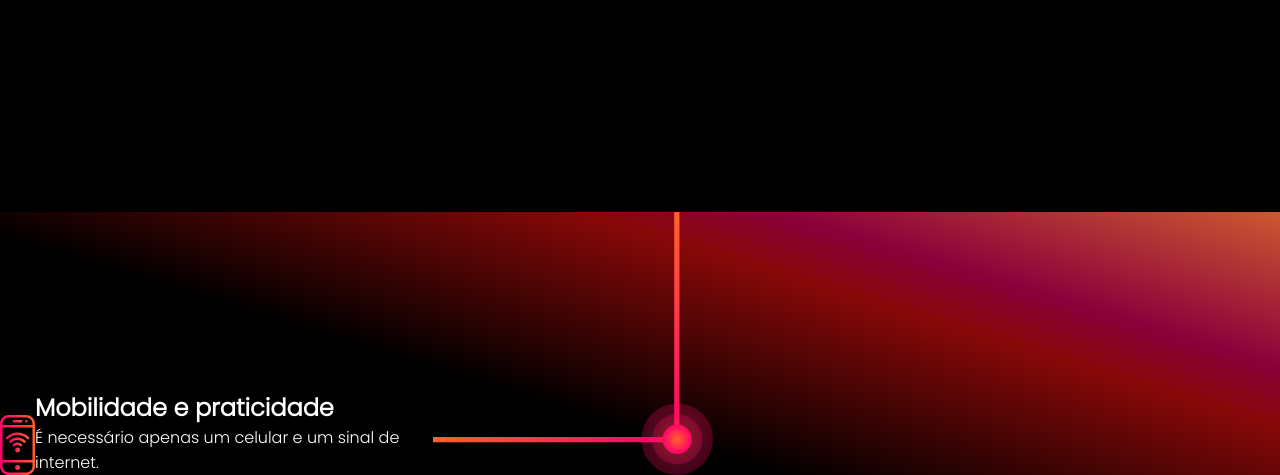
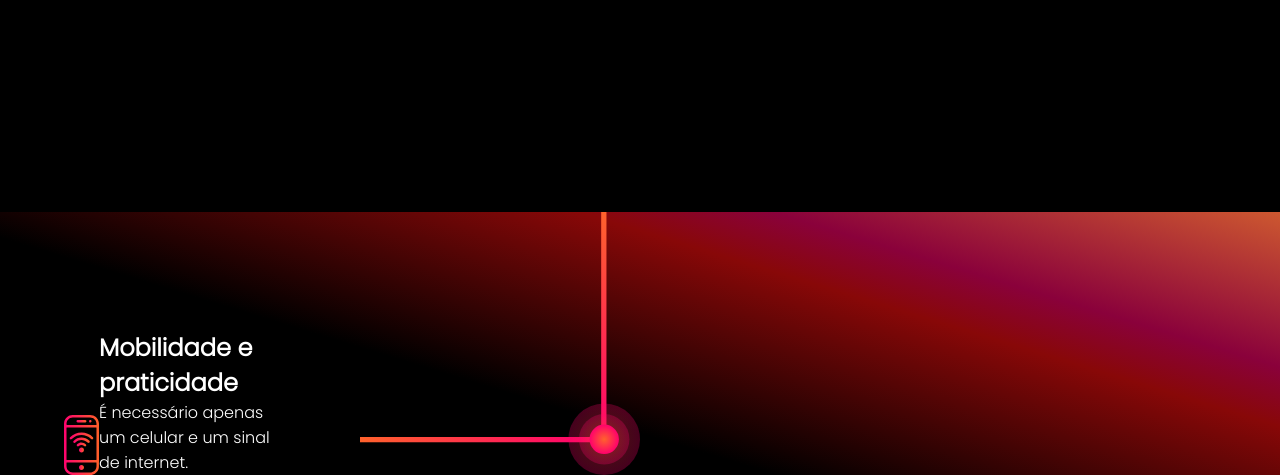
Before and after one commit to MarcioCV/LandingFunil, a plain HTML site: page index.html in a window 1280 px wide. Shown: the part 588-1063 px from the top of the page. Drawn offline with Linux system fonts and the light colour scheme.

Commit message:
line position fixed

```diff
--- a/css/style.css
+++ b/css/style.css
@@ -131,11 +131,22 @@ a{
     font-weight: 900;
 }
 
-.apresentation-line{
+.apresentation{
+    display: flex;
+    width: 50vw;
+    justify-content: right;
+}
+
+.apr-line{
     display: flex;
     flex-direction: row;
     align-items: end;
-    align-self: flex-end;
+    justify-content: space-between;
+    width: 90%;
+}
+
+#p-celular{
+    width: 14vw;
 }
 
 #logo{
--- a/index.html
+++ b/index.html
@@ -51,13 +51,14 @@
             </div>
         </div>
         <div class="robo">
-            <div class="apresentation-line">
+            <div class="apresentation">
+                <div class="apr-line">
                     <img style="max-width: 35px" src="./img/cellphone_icon_rend.svg" alt="">
                     <div class="apresentation-text">
                         <h2>
                             Mobilidade e praticidade
                         </h2>
-                    <p>
+                        <p id="p-celular">
                             É necessário apenas um celular e um sinal de internet.
                         </p>
                     </div>
@@ -65,6 +66,7 @@
                 </div>
             </div>
         </div>
+    </div>
 </body>
 
 </html>
```
Lines whose indentation alone changed are shown as unchanged.
